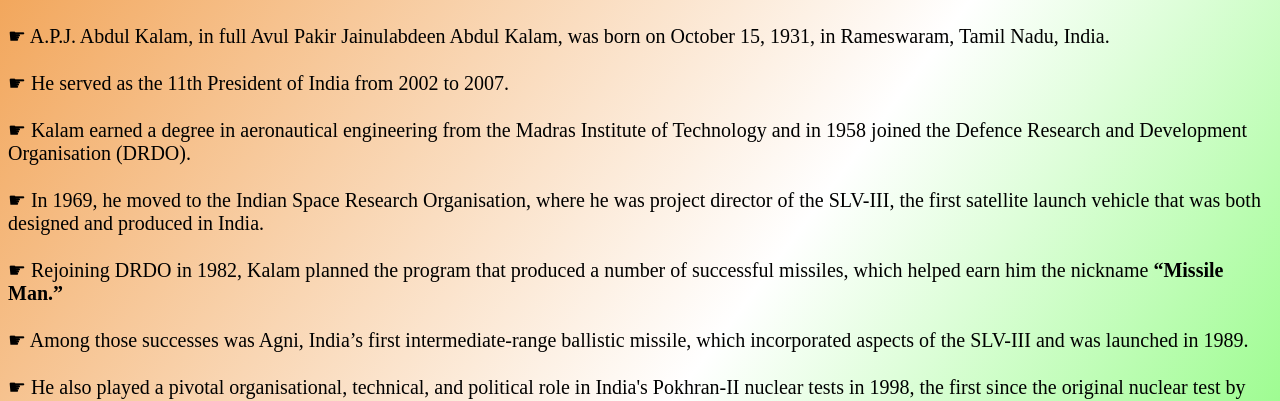
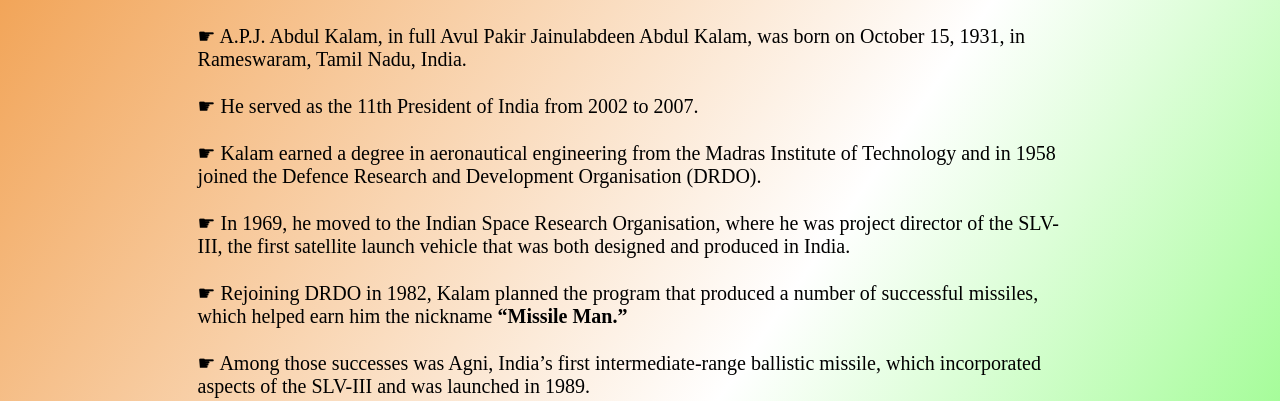
Before and after one commit to Surajjberaa/Tribute-Webpage, a plain HTML site: page index.html in a window 1280 px wide. Shown: the part 416-817 px from the top of the page. Drawn offline with Linux system fonts and the light colour scheme.

Commit message:
Update styles.css

```diff
--- a/styles.css
+++ b/styles.css
@@ -13,7 +13,7 @@ body{
     margin: 10px auto;
   }
   #tribute-info{
-    margin: 40px 0 20px 0;
+    margin: 40px 15% 20px 15%;
     font-size: 20px
   }
   .footer{
```
